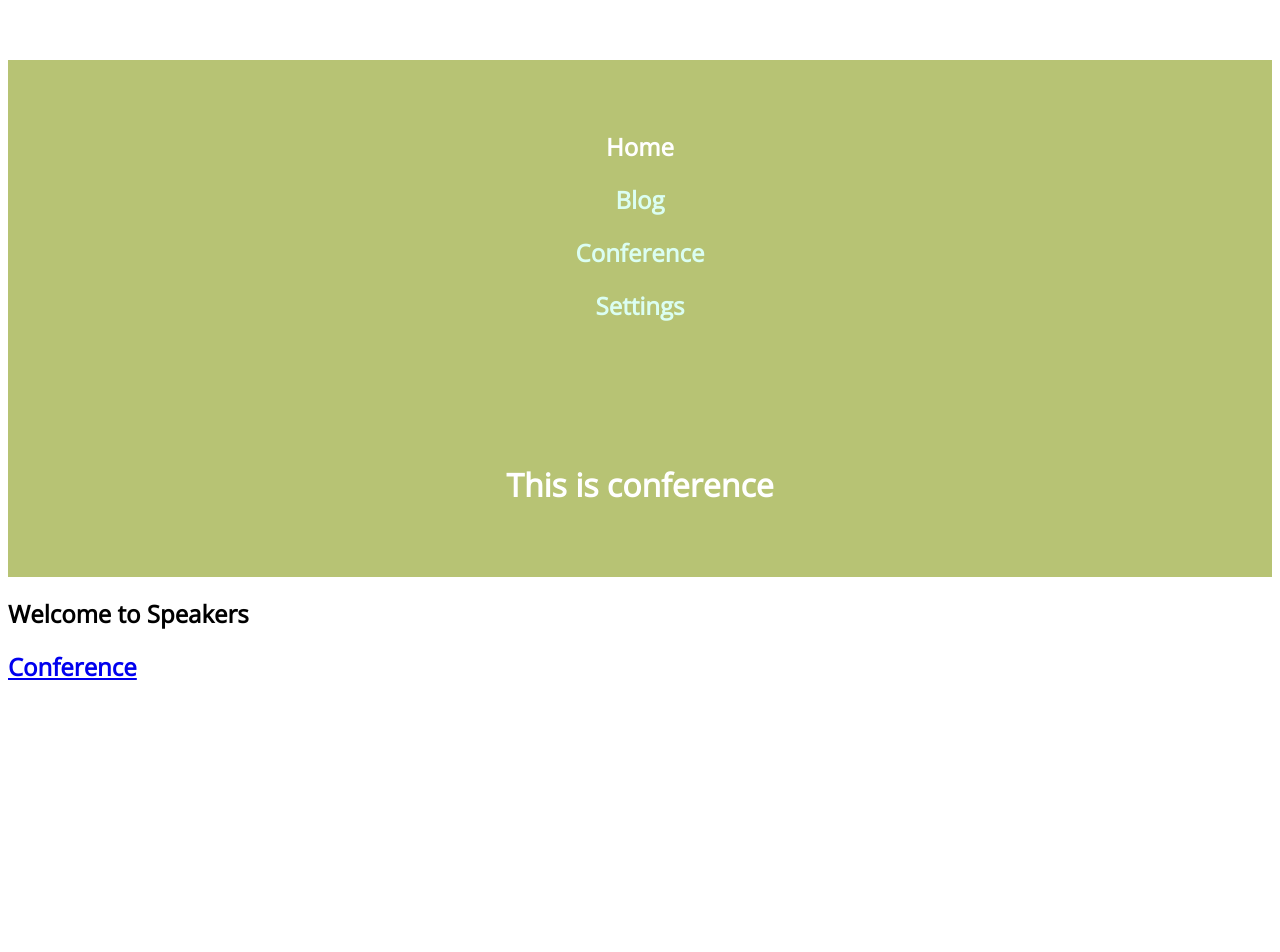
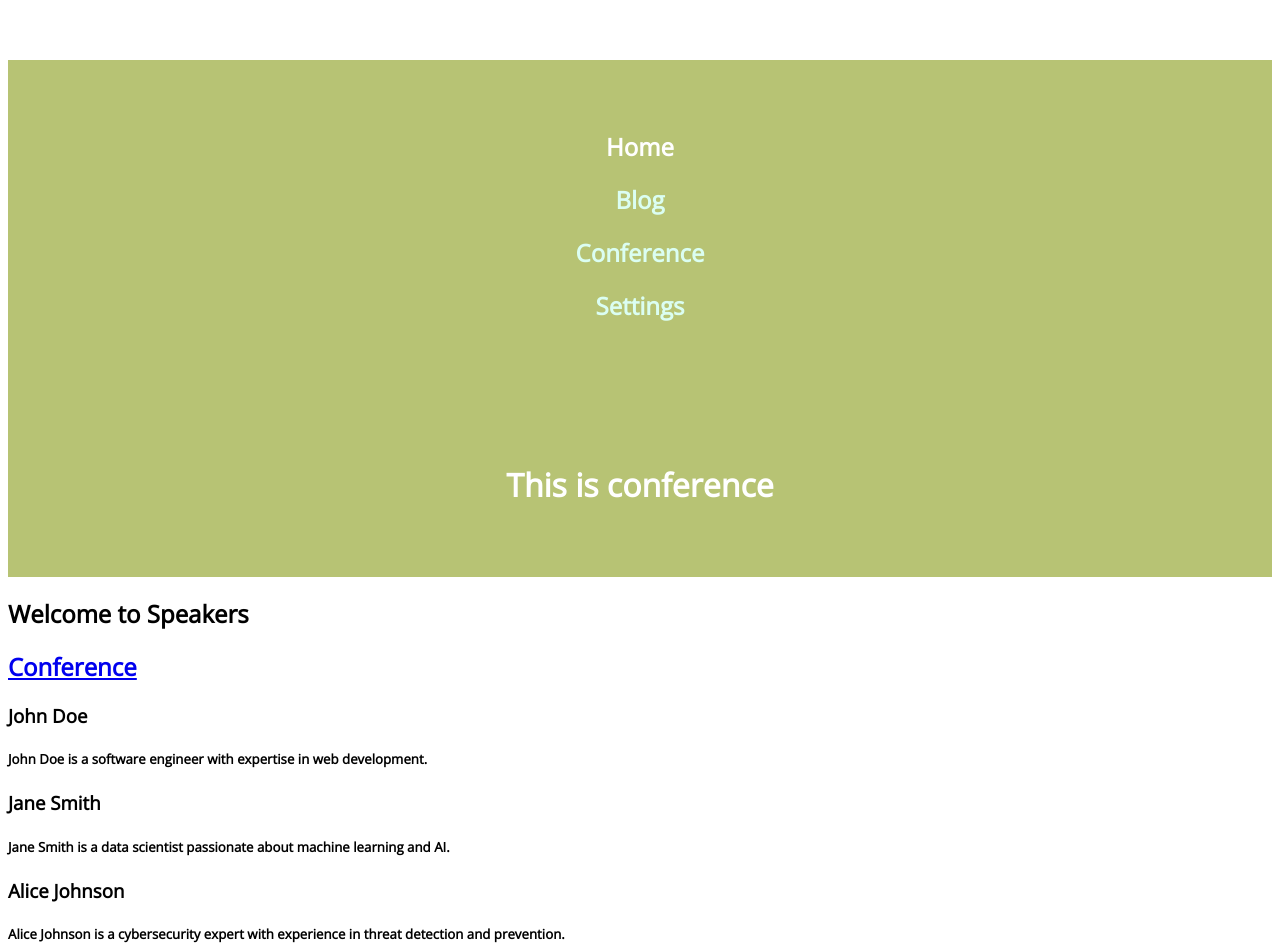
Before and after one commit to Vados1789/Facebook, a Next.js app in the folder Frontend/: page /conference/speakers in a window 1280 px wide. Shown: the top 952 px of the page. Before the commit the page ends 800 px from the top, so only its background shows below. Built offline with nearby package versions, Linux system fonts and the light colour scheme.

Commit message:
Add reading from file json

```diff
--- a/Frontend/src/app/conference/speakers/page.tsx
+++ b/Frontend/src/app/conference/speakers/page.tsx
@@ -1,12 +1,25 @@
 import Link from "next/link";
+import styles from "../conference.module.css";
 
-export default function Page() {
+async function fetchSpeakers() {
+    const speakersData = require("./speakers.json");
+    return speakersData;
+}
+
+export default async function Page() {
+    const data = await fetchSpeakers();
     return (
         <>
             <h1>Welcome to Speakers</h1>
             <h2>
                 <Link href="/conference">Conference</Link>
             </h2>
+            {data.speakers.map(({id, name, bio}) => (
+                <div key={id} className={styles.infoContainer}>
+                    <h3 className={styles.tittleText}>{name}</h3>
+                    <h5 className={styles.descText}>{bio}</h5>
+                </div>
+            ))}
         </>
     );
 }
--- /dev/null
+++ b/Frontend/src/app/conference/speakers/speakers.json
@@ -0,0 +1,19 @@
+{
+    "speakers": [
+      {
+        "id": 1,
+        "name": "John Doe",
+        "bio": "John Doe is a software engineer with expertise in web development."
+      },
+      {
+        "id": 2,
+        "name": "Jane Smith",
+        "bio": "Jane Smith is a data scientist passionate about machine learning and AI."
+      },
+      {
+        "id": 3,
+        "name": "Alice Johnson",
+        "bio": "Alice Johnson is a cybersecurity expert with experience in threat detection and prevention."
+      }
+    ]
+  }
```
Also changed, not shown: 2 other files (tests, documents, lock files or other folders).
